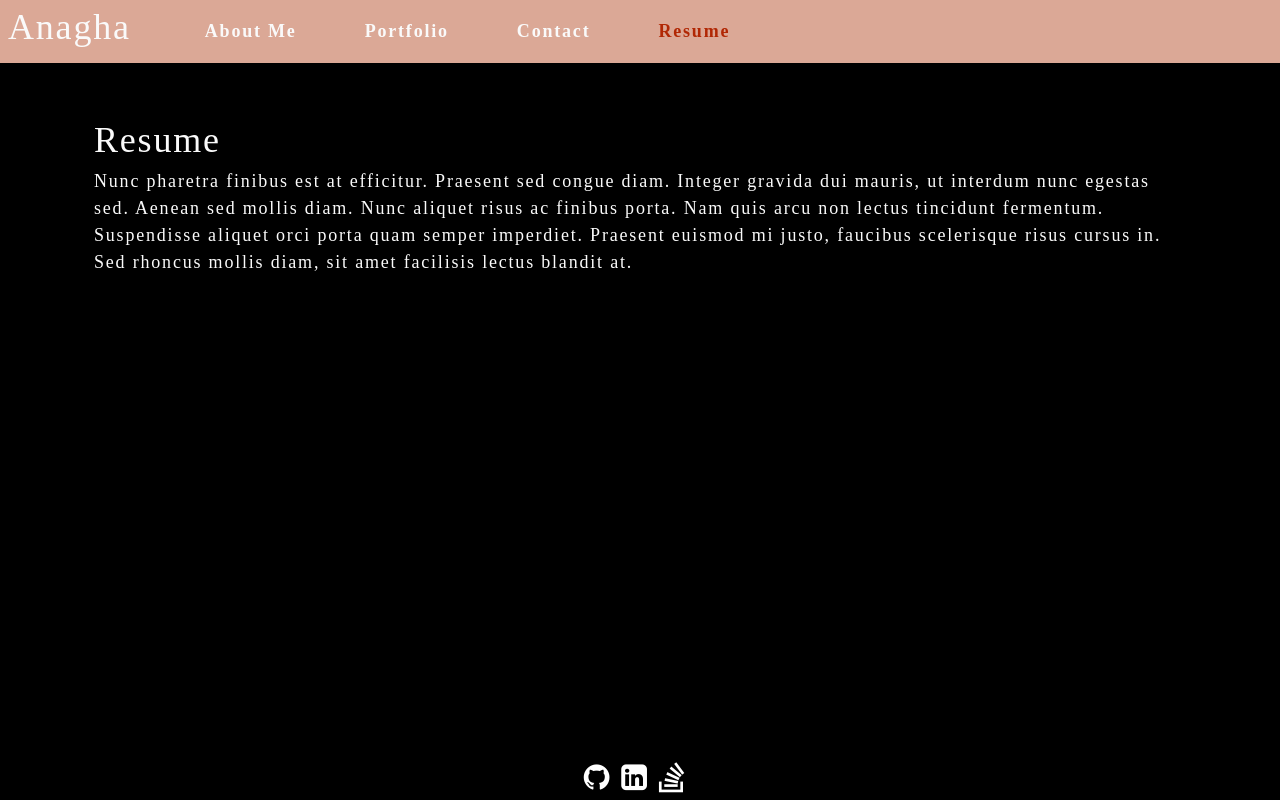
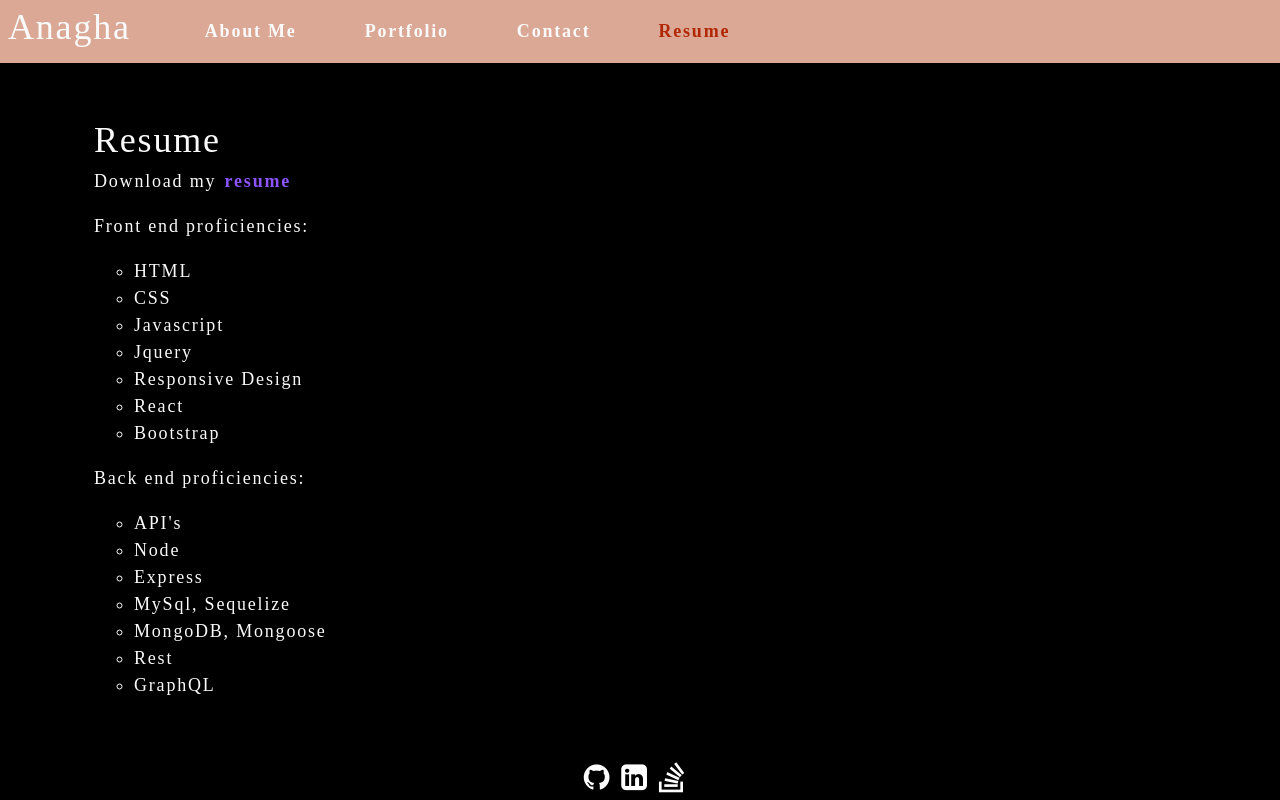
Before and after one commit to Anagha778/react-portfolio, a React (Create React App) app: page / in a window 1280 px wide. Both pictures are taken after a click on the item "Resume". Built offline with nearby package versions, Linux system fonts and the light colour scheme.

Commit message:
resume section

```diff
--- a/src/components/pages/Resume.js
+++ b/src/components/pages/Resume.js
@@ -3,13 +3,29 @@ import React from "react";
 const Resume = () => (
   <div>
     <h1>Resume</h1>
-    <p>
-      Nunc pharetra finibus est at efficitur. Praesent sed congue diam. Integer gravida dui mauris,
-      ut interdum nunc egestas sed. Aenean sed mollis diam. Nunc aliquet risus ac finibus porta. Nam
-      quis arcu non lectus tincidunt fermentum. Suspendisse aliquet orci porta quam semper
-      imperdiet. Praesent euismod mi justo, faucibus scelerisque risus cursus in. Sed rhoncus mollis
-      diam, sit amet facilisis lectus blandit at.
-    </p>
+    <div>
+    <p>Download my <a href="#">resume</a></p>
+    </div>
+    <div>Front end proficiencies: </div>
+    <ul className="resume">
+      <li>HTML</li>
+      <li>CSS</li>
+      <li>Javascript</li>
+      <li>Jquery</li>
+      <li>Responsive Design</li>
+      <li>React</li>
+      <li>Bootstrap</li>
+    </ul>
+    <div>Back end proficiencies: </div>
+    <ul className="resume">
+      <li>API's</li>
+      <li>Node</li>
+      <li>Express</li>
+      <li>MySql, Sequelize</li>
+      <li>MongoDB, Mongoose</li>
+      <li>Rest</li>
+      <li>GraphQL</li>
+    </ul>
   </div>
 );
 
--- a/src/index.css
+++ b/src/index.css
@@ -327,6 +327,10 @@ footer {
   border-radius: 50%;
 }
 
+.resume li{
+  list-style-type: circle;
+}
+
 @media screen and (max-width: 980px) {
   header {
     padding-bottom: 10px;
```
